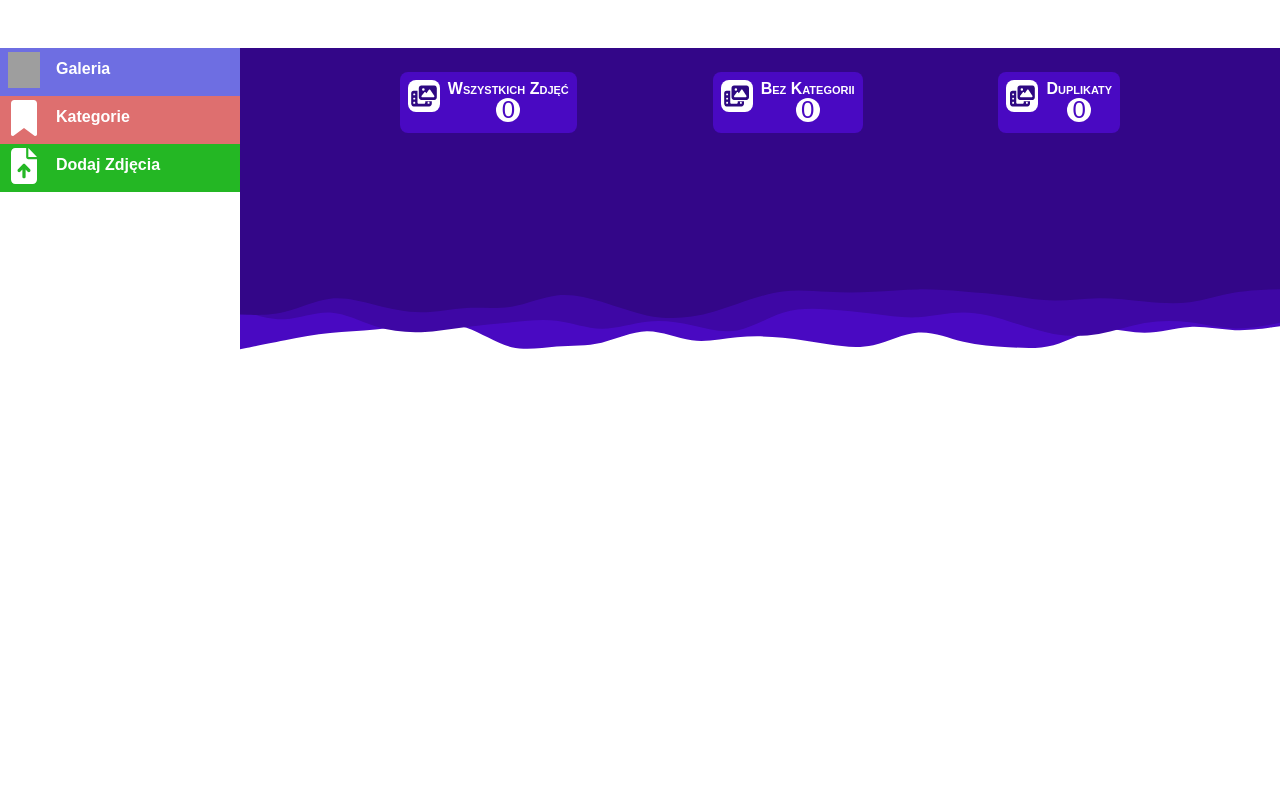
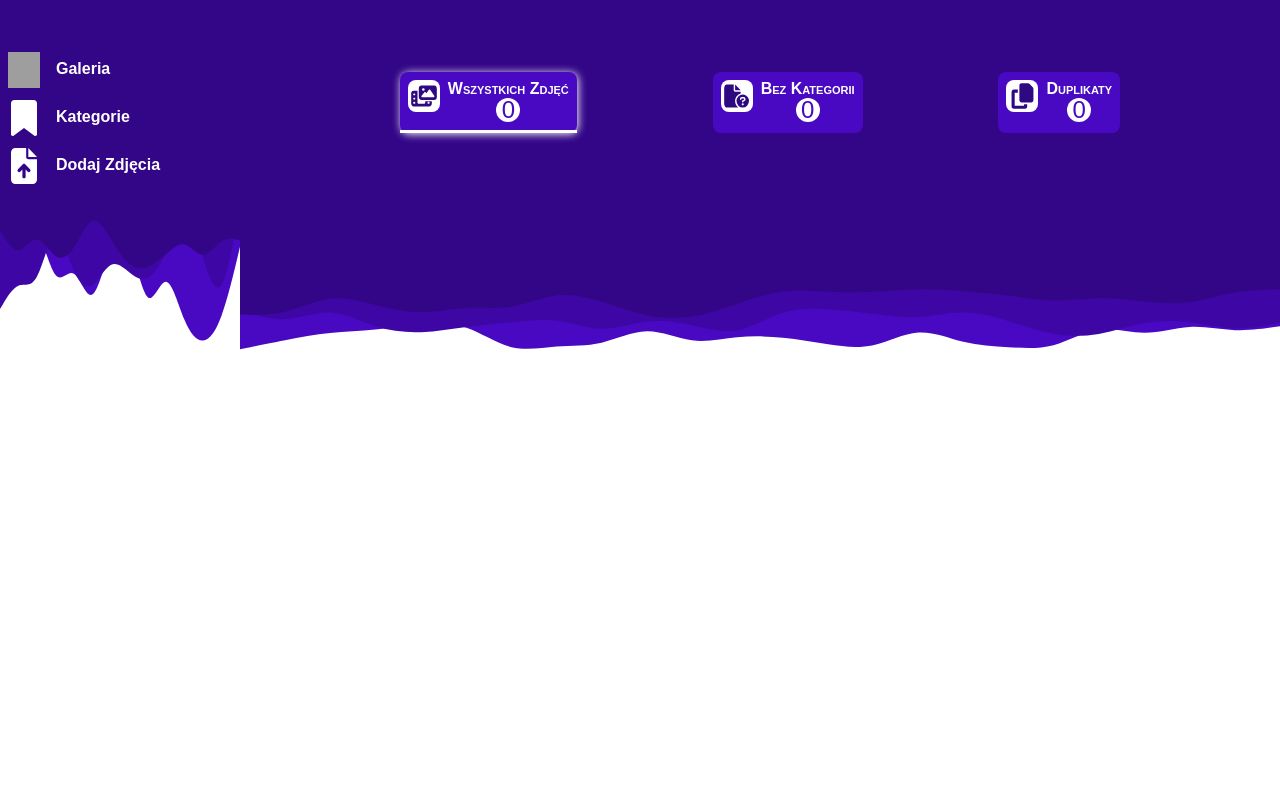
Before and after one commit to DominikG14/Photos, a Django app: page /display/all/ in a window 1280 px wide. Run offline with Django 5.2, Linux system fonts and the light colour scheme; data comes from the database, SQL or seed files in the repository; data that the repository does not hold is empty; grey boxes are pictures that could not be loaded.

Commit message:
frontend - side-nav

```diff
--- a/project/static/photos/scss/display-all-photos.scss
+++ b/project/static/photos/scss/display-all-photos.scss
@@ -1,151 +1,33 @@
 @use "sass" as *;
-@use "base";
+@use "display-all-photos/stats";
+@use "display-all-photos/photos";
 
 
 .main {
   @include FillWholeSpace();
 }
 
-$stats-height: 15rem;
-$stat-padding: .5rem;
-
-
-// Stats
-@mixin Stats(){
-  background: base.$main-clr-dark;
-  height: $stats-height;
-  padding: 1.5rem;
-
-  @include ColumnLayout();
-  justify-content: space-between;
-}
-
-
-@mixin Stats__PhotoType(){
-  @include RowLayout();
-  justify-content: space-evenly;
-}
-
-
-@mixin Stats__PhotoType__Stat(){
-  background: base.$main-clr;
-  padding: $stat-padding;
-  padding-bottom: 0;
-  border-radius: .5rem;
-  width: fit-content;
-
-  @include ColumnLayout();
-  justify-content: space-between;
-  gap: .5rem;
-
-  &:hover &__underline {
-    width: calc(100% + 2*$stat-padding);
-  }
-
-  @include Transition();
-
-  &:hover {
-    @include Highlight_Box();
-  }
-}
-
-
-@mixin Stats__PhotoType__Stat__Underline(){
-  width: 0;
-  background: white;
-  height: .2rem;
-
-  @include Move($x: -$stat-padding);
-  @include Transition();
-}
-
-
-@mixin Stats__PhotoType__Stat__Main(){
-  @include RowLayout();
-  gap: .5rem;
-}
-
-
-@mixin Stats__PhotoType__Stat__Main__Icon(){
-  background: white;
-  padding: .2rem;
-
-  @include CircleShape(2rem);
-  border-radius: .5rem;
-}
-
-
-@mixin Stats__PhotoType__Stat__Main__RightSide(){
-  @include ColumnLayout();
-  justify-content: space-between;
-}
-
-
-@mixin Stats__PhotoType__Stat__Main__RightSide__Name(){
-  font-variant: small-caps;
-  font-weight: bold;
-
-  @include Transition();
-}
-
-
-@mixin Stats__PhotoType__Stat__Main__RightSide__Count(){
-  font-size: 1.5rem;
-  background: white;
-  color: base.$main-clr;
-
-  align-self: center;
-  @include CircleShape(1.5rem);
-  @include CenterText();
-}
-
 
 // Stats structure
-.stats {
-  @include Stats();
-
-  &__photo-type {@include Stats__PhotoType();
-    &__stat { @include Stats__PhotoType__Stat();
-      &__main { @include Stats__PhotoType__Stat__Main();
-        &__icon { @include Stats__PhotoType__Stat__Main__Icon(); }
-        &__right-side { @include Stats__PhotoType__Stat__Main__RightSide();
-          &__name { @include Stats__PhotoType__Stat__Main__RightSide__Name()}
-          &__count { @include Stats__PhotoType__Stat__Main__RightSide__Count()}
+.stats { @include stats.Stats();
+  &__photo-type { @include stats.Stats__PhotoType();
+    &__stat { @include stats.Stats__PhotoType__Stat();
+      &__main { @include stats.Stats__PhotoType__Stat__Main();
+        &__icon { @include stats.Stats__PhotoType__Stat__Main__Icon(); }
+        &__right-side { @include stats.Stats__PhotoType__Stat__Main__RightSide();
+          &__name { @include stats.Stats__PhotoType__Stat__Main__RightSide__Name()}
+          &__count { @include stats.Stats__PhotoType__Stat__Main__RightSide__Count()}
         }
       }
-      &__underline { @include Stats__PhotoType__Stat__Underline(); }
+      &__underline { @include stats.Stats__PhotoType__Stat__Underline(); }
     }
   }
 }
 
 
-// Photos
-.photos {
-  background: {
-    color: white;
-    image: url(../images/waves-top.svg);
-    repeat: no-repeat;
-    position: top;
-    size: cover;
-  }
-  height: calc(100% - $stats-height);
-
-  @include RowLayout(.5rem);
-
-  &__photo {
-    @include SquareShape(10rem);
-
-    box-sizing: border-box;
-
-    &:hover {
-      border: #4909c2 2px solid;
-      transition: 100ms ease-in-out;
-    }
-
-    &__image {
-      @include FillWholeSpace();
-      @include CoverBackgroundImage();
-      @include CenterBackgroundImage();
-    }
+// Photos structure
+.photos { @include photos.Photos();
+  &__photo { @include photos.Photos__Photo();
+    &__image { @include photos.Photos__Photo__Image(); }
   }
 }
--- /dev/null
+++ b/project/static/photos/scss/display-all-photos/_photos.scss
@@ -0,0 +1,35 @@
+@use "sass" as *;
+@use "../base";
+@use "stats";
+
+
+@mixin Photos(){
+  background: {
+    color: white;
+    image: url(../images/waves-top.svg);
+    repeat: no-repeat;
+    position: top;
+    size: cover;
+  }
+  height: calc(100% - stats.$stats-height);
+
+  @include RowLayout(.5rem);
+}
+
+
+@mixin Photos__Photo(){
+  @include Transition();
+  @include SquareShape(10rem);
+  box-sizing: border-box;
+
+  &:hover {
+    @include Highlight_Box();
+  }
+}
+
+
+@mixin Photos__Photo__Image(){
+  @include FillWholeSpace();
+  @include CoverBackgroundImage();
+  @include CenterBackgroundImage();
+}
--- /dev/null
+++ b/project/static/photos/scss/display-all-photos/_stats.scss
@@ -0,0 +1,105 @@
+@use "sass" as *;
+@use "../base";
+
+
+$stats-height: 15rem;
+$stat-padding: .5rem;
+
+
+@mixin Stats(){
+  background: base.$main-clr-dark;
+  height: $stats-height;
+  padding: 1.5rem;
+
+  @include ColumnLayout();
+  justify-content: space-between;
+}
+
+
+@mixin Stats__PhotoType(){
+  @include RowLayout();
+  justify-content: space-evenly;
+}
+
+
+@mixin Stats__PhotoType__Stat(){
+  background: base.$main-clr;
+  padding: $stat-padding;
+  padding-bottom: 0;
+  border-radius: .5rem;
+  width: fit-content;
+
+  @include ColumnLayout();
+  justify-content: space-between;
+  gap: .5rem;
+
+  @include Transition();
+
+
+  &:hover &__underline {
+    width: calc(100% + 2*$stat-padding);
+  }
+
+
+  &:hover {
+    @include Highlight_Box();
+  }
+
+  &--current {
+    @include Highlight_Box();
+  }
+
+  &--current &__underline {
+    width: calc(100% + 2*$stat-padding);
+  }
+}
+
+
+@mixin Stats__PhotoType__Stat__Underline(){
+  width: 0;
+  background: white;
+  height: .2rem;
+
+  @include Move($x: -$stat-padding);
+  @include Transition();
+}
+
+
+@mixin Stats__PhotoType__Stat__Main(){
+  @include RowLayout();
+  gap: .5rem;
+}
+
+
+@mixin Stats__PhotoType__Stat__Main__Icon(){
+  background: white;
+  padding: .2rem;
+
+  @include CircleShape(2rem);
+  border-radius: .5rem;
+}
+
+
+@mixin Stats__PhotoType__Stat__Main__RightSide(){
+  @include ColumnLayout();
+  justify-content: space-between;
+}
+
+
+@mixin Stats__PhotoType__Stat__Main__RightSide__Name(){
+  font-variant: small-caps;
+  font-weight: bold;
+
+  @include Transition();
+}
+
+
+@mixin Stats__PhotoType__Stat__Main__RightSide__Count(){
+  font-size: 1.5rem;
+  background: white;
+  color: base.$main-clr;
+
+  align-self: center;
+  @include CircleShape(1.5rem);
+  @include CenterText();
+}
--- a/project/static/photos/scss/side-nav.scss
+++ b/project/static/photos/scss/side-nav.scss
@@ -1,61 +1,28 @@
 @use "sass" as *;
+@use "base";
 
 
-$upload-clr: rgb(36, 183, 36);
-$display-clr: rgb(110, 110, 226);
-$categories-clr: rgb(222, 111, 111);
+$underline-height: .2rem;
+$icon-width: 2rem;
 
 
-.side-nav {
-  &__options {
-    @include FillWholeSpace();
+@mixin SideNav(){
+
+}
+
+
+@mixin SideNav__Options(){
+  background: base.$main-clr-dark;
   @include ColumnLayout();
+}
 
-    &__option {
-      $underline-height: .2rem;
+
+@mixin SideNav__Options__Option(){
   height: 3rem;
 
   @include ColumnLayout();
   justify-content: space-between;
 
-      &--upload {
-        background: $upload-clr;
-      }
-
-      &--display {
-        background: $display-clr;
-      }
-
-      &--categories {
-        background: $categories-clr;
-      }
-
-      &__main {
-        height: calc(100% - $underline-height);
-        align-items: center;
-
-        @include X_Padding(.5rem);
-        @include GridLayout(1rem);
-        $icon-width: 2rem;
-        grid-template-areas: "icon name";
-        grid-template-columns: $icon-width calc(100% - $icon-width);
-
-        &__icon {
-          grid-area: icon;
-          justify-self: center;
-          height: 80%;
-          @include Transition();
-        }
-
-        &__name {
-          grid-area: name;
-          font-weight: bold;
-          color: white;
-
-          @include Move($y: $underline-height / 2);
-          @include Transition();
-        }
-      }
 
   &:hover &__underline {
     width: 100%;
@@ -68,14 +35,67 @@ $categories-clr: rgb(222, 111, 111);
   &:hover &__main__name {
     @include Highlight_Text();
   }
+}
 
-      &__underline {
+
+@mixin SideNav__Options__Option__Underline(){
   width: 0;
   background: white;
   height: $underline-height;
 
   @include Transition();
 }
+
+
+@mixin SideNav__Options__Option__Main(){
+  height: calc(100% - $underline-height);
+  align-items: center;
+
+  @include X_Padding(.5rem);
+  @include GridLayout(1rem);
+  grid-template-areas: "icon name";
+  grid-template-columns: $icon-width calc(100% - $icon-width);
+}
+
+
+@mixin SideNav__Options__Option__Main__Icon(){
+  grid-area: icon;
+  justify-self: center;
+  height: 80%;
+  @include Transition();
+}
+
+
+@mixin SideNav__Options__Option__Main__Name(){
+  grid-area: name;
+  font-weight: bold;
+  color: white;
+
+  @include Move($y: $underline-height / 2);
+  @include Transition();
+}
+
+
+@mixin SideNav__Bottom(){
+  width: 100%;
+}
+
+
+// SideNav Structure
+.side-nav { @include SideNav();
+  &__bottom { @include SideNav__Bottom(); }
+  &__options { @include SideNav__Options();
+    &__option { @include SideNav__Options__Option();
+      &__underline { @include SideNav__Options__Option__Underline(); }
+      &__main { @include SideNav__Options__Option__Main();
+        &__icon { @include SideNav__Options__Option__Main__Icon(); }
+        &__name { @include SideNav__Options__Option__Main__Name(); }
       }
     }
   }
+}
+
+
+.header {
+  background: base.$main-clr-dark;
+}
--- a/project/static/photos/styles/display-all-photos.css
+++ b/project/static/photos/styles/display-all-photos.css
@@ -62,6 +62,12 @@ body > content {
 .stats__photo-type__stat:hover {
   box-shadow: 1px 1px 0.5rem white;
 }
+.stats__photo-type__stat--current {
+  box-shadow: 1px 1px 0.5rem white;
+}
+.stats__photo-type__stat--current .stats__photo-type__stat__underline {
+  width: calc(100% + 1rem);
+}
 .stats__photo-type__stat__main {
   display: flex;
   gap: 0;
@@ -119,13 +125,13 @@ body > content {
   gap: 0.5rem;
 }
 .photos__photo {
+  transition: 300ms ease-in-out;
   width: 10rem;
   height: 10rem;
   box-sizing: border-box;
 }
 .photos__photo:hover {
-  border: #4909c2 2px solid;
-  transition: 100ms ease-in-out;
+  box-shadow: 1px 1px 0.5rem white;
 }
 .photos__photo__image {
   width: 100%;
--- a/project/static/photos/styles/side-nav.css
+++ b/project/static/photos/styles/side-nav.css
@@ -1,6 +1,34 @@
+:root {
+  --main-clr: #4909c2;
+  --main-clr-dark: #330688;
+  --bg-clr: white;
+  --font-clr: white;
+}
+
+body {
+  font-family: Arial, Helvetica, sans-serif;
+  color: var(--font-clr);
+  display: grid;
+  gap: 0;
+  grid-template-areas: "header header" "side-nav content";
+  grid-template-columns: 15rem calc(100% - 15rem);
+  grid-template-rows: 3rem calc(100% - 3rem);
+}
+body > .header {
+  grid-area: header;
+}
+body > .side-nav {
+  grid-area: side-nav;
+}
+body > content {
+  grid-area: content;
+}
+
+.side-nav__bottom {
+  width: 100%;
+}
 .side-nav__options {
-  width: 100%;
-  height: 100%;
+  background: var(--main-clr-dark);
   display: flex;
   gap: 0;
   flex-direction: column;
@@ -12,14 +40,20 @@
   flex-direction: column;
   justify-content: space-between;
 }
-.side-nav__options__option--upload {
-  background: rgb(36, 183, 36);
+.side-nav__options__option:hover .side-nav__options__option__underline {
+  width: 100%;
 }
-.side-nav__options__option--display {
-  background: rgb(110, 110, 226);
+.side-nav__options__option:hover .side-nav__options__option__main__icon {
+  filter: drop-shadow(1px 1px 0.5rem white);
 }
-.side-nav__options__option--categories {
-  background: rgb(222, 111, 111);
+.side-nav__options__option:hover .side-nav__options__option__main__name {
+  text-shadow: 1px 1px 0.5rem white;
+}
+.side-nav__options__option__underline {
+  width: 0;
+  background: white;
+  height: 0.2rem;
+  transition: 300ms ease-in-out;
 }
 .side-nav__options__option__main {
   height: calc(100% - 0.2rem);
@@ -46,18 +80,7 @@
   bottom: 0.1rem;
   transition: 300ms ease-in-out;
 }
-.side-nav__options__option:hover .side-nav__options__option__underline {
-  width: 100%;
+
+.header {
+  background: var(--main-clr-dark);
 }
-.side-nav__options__option:hover .side-nav__options__option__main__icon {
-  filter: drop-shadow(1px 1px 0.5rem white);
-}
-.side-nav__options__option:hover .side-nav__options__option__main__name {
-  text-shadow: 1px 1px 0.5rem white;
-}
-.side-nav__options__option__underline {
-  width: 0;
-  background: white;
-  height: 0.2rem;
-  transition: 300ms ease-in-out;
-}
--- a/project/templates/photos/base.html
+++ b/project/templates/photos/base.html
@@ -15,37 +15,7 @@
 
 </header>
 
-<aside class="side-nav">
-  <nav class="side-nav__options">
-    <a href="" class="side-nav__options__option side-nav__options__option--display">
-      <div class="side-nav__options__option__main">
-        <img class="side-nav__options__option__main__icon" src="{% static 'photos/images/display-icon.svg' %}" alt="">
-        <div class="side-nav__options__option__main__name">Galeria</div>
-      </div>
-
-      <div class="side-nav__options__option__underline"></div>
-    </a>
-
-    <a href="" class="side-nav__options__option side-nav__options__option--categories">
-      <div class="side-nav__options__option__main">
-        <img class="side-nav__options__option__main__icon" src="{% static 'photos/images/categories-icon.svg' %}" alt="">
-        <div class="side-nav__options__option__main__name">Kategorie</div>
-      </div>
-
-      <div class="side-nav__options__option__underline"></div>
-    </a>
-
-    <a href="" class="side-nav__options__option side-nav__options__option--upload">
-      <div class="side-nav__options__option__main">
-        <img class="side-nav__options__option__main__icon" src="{% static 'photos/images/upload-icon.svg' %}" alt="">
-        <div class="side-nav__options__option__main__name">Dodaj Zdjęcia</div>
-      </div>
-
-      <div class="side-nav__options__option__underline"></div>
-    </a>
-
-  </nav>
-</aside>
+{% include 'photos/components/side-nav.html' %}
 
 <div class="content">
   {% block content %}
--- /dev/null
+++ b/project/templates/photos/components/side-nav.html
@@ -0,0 +1,35 @@
+{% load static %}
+
+
+<aside class="side-nav">
+  <nav class="side-nav__options">
+    <a href="" class="side-nav__options__option side-nav__options__option--display">
+      <div class="side-nav__options__option__main">
+        <img class="side-nav__options__option__main__icon" src="{% static 'photos/images/display-icon.svg' %}" alt="">
+        <div class="side-nav__options__option__main__name">Galeria</div>
+      </div>
+
+      <div class="side-nav__options__option__underline"></div>
+    </a>
+
+    <a href="" class="side-nav__options__option side-nav__options__option--categories">
+      <div class="side-nav__options__option__main">
+        <img class="side-nav__options__option__main__icon" src="{% static 'photos/images/categories-icon.svg' %}" alt="">
+        <div class="side-nav__options__option__main__name">Kategorie</div>
+      </div>
+
+      <div class="side-nav__options__option__underline"></div>
+    </a>
+
+    <a href="" class="side-nav__options__option side-nav__options__option--upload">
+      <div class="side-nav__options__option__main">
+        <img class="side-nav__options__option__main__icon" src="{% static 'photos/images/upload-icon.svg' %}" alt="">
+        <div class="side-nav__options__option__main__name">Dodaj Zdjęcia</div>
+      </div>
+
+      <div class="side-nav__options__option__underline"></div>
+    </a>
+  </nav>
+
+  <img class="side-nav__bottom" src="{% static 'photos/images/waves-side-nav.svg' %}" alt="">
+</aside>
--- a/project/templates/photos/display-all-photos.html
+++ b/project/templates/photos/display-all-photos.html
@@ -11,7 +11,7 @@
 <main class="main">
 <section class="stats">
   <div class="stats__photo-type">
-    <a href="" class="stats__photo-type__stat stats__photo-type__stat--all">
+    <a href="" class="stats__photo-type__stat stats__photo-type__stat--all stats__photo-type__stat--current">
       <div class="stats__photo-type__stat__main">
         <img class="stats__photo-type__stat__main__icon" src="{% static 'photos/images/all-photos-icon.svg' %}" alt="">
 
@@ -26,7 +26,7 @@
 
     <a href="" class="stats__photo-type__stat stats__photo-type__stat--no-category">
       <div class="stats__photo-type__stat__main">
-        <img class="stats__photo-type__stat__main__icon" src="{% static 'photos/images/all-photos-icon.svg' %}" alt="">
+        <img class="stats__photo-type__stat__main__icon" src="{% static 'photos/images/no-category-photos-icon.svg' %}" alt="">
 
         <div class="stats__photo-type__stat__main__right-side">
           <div class="stats__photo-type__stat__main__right-side__name">Bez Kategorii</div>
@@ -39,7 +39,7 @@
 
     <a href="" class="stats__photo-type__stat stats__photo-type__stat--duplicates">
       <div class="stats__photo-type__stat__main">
-        <img class="stats__photo-type__stat__main__icon" src="{% static 'photos/images/all-photos-icon.svg' %}" alt="">
+        <img class="stats__photo-type__stat__main__icon" src="{% static 'photos/images/duplicates-photos-icon.svg' %}" alt="">
 
         <div class="stats__photo-type__stat__main__right-side">
           <div class="stats__photo-type__stat__main__right-side__name">Duplikaty</div>
```
Also changed, not shown: project/static/photos/images/duplicates-photos-icon.svg (added), project/static/photos/images/no-category-photos-icon.svg (added), project/static/photos/images/waves-side-nav.svg (added), project/static/photos/images/waves-side-nav2.svg (added). Lines whose indentation alone changed are shown as unchanged.
